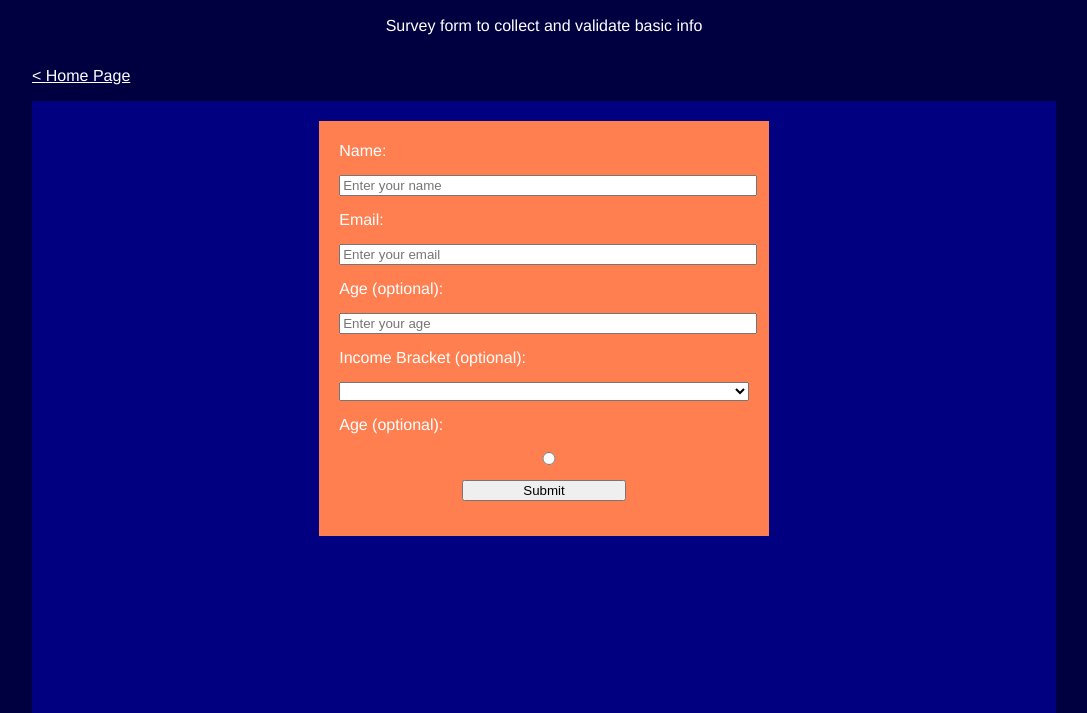
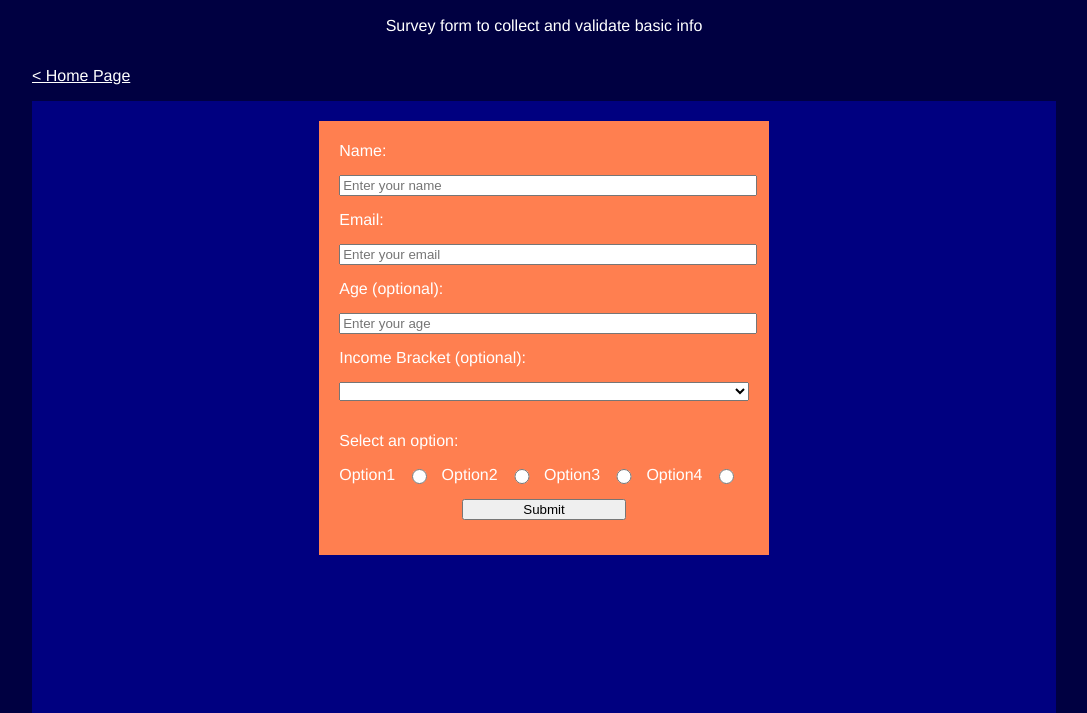
Before and after one commit to koray-eren/FCC-survey-form, a plain HTML site: page index.html in a window 1280 px wide. Shown: the part 87-800 px from the top of the page, without its empty margins (96-1183 px from the left). Drawn offline with Linux system fonts and the light colour scheme.

Commit message:
added form options and styling

```diff
--- a/index.html
+++ b/index.html
@@ -34,7 +34,7 @@ input{
     align-self: center;
     margin-top: 2%;
 }
-label, input, select {
+label:not(#radio-label), input, select {
     display: block;
     margin-bottom: 15px;
 }
@@ -44,7 +44,7 @@ input:not([type=submit]){
 input[type=submit]{
     align-self: center;
 }
-label{
+label:not(#radio-label){
     align-self: flex-start;
 }
 #form-container{
@@ -55,6 +55,14 @@ label{
     align-self: center;
     flex-direction: column;
     justify-content: flex-start;
+}
+#radio-div{
+    display: flex;
+    flex-direction: row;
+    justify-content: center;
+}
+#radio-heading{
+    align-self: flex-start;
 }
 
 </style>
@@ -87,9 +95,17 @@ label{
                     <option value="More than $100,000">More than $100,000</option>
                 </select>
 
-                <label for="radio" id="radio-label">Age (optional):</label>
-                <input type="radio" id="radio">
-
+                <p id="radio-heading">Select an option:</p>
+                <div id="radio-div">
+                    <label for="radio1">Option1</label>
+                    <input type="radio" id="radio1" name="radio" value="Option1">
+                    <label for="radio2">Option2</label>
+                    <input type="radio" id="radio2" name="radio" value="Option2">
+                    <label for="radio3">Option3</label>
+                    <input type="radio" id="radio3" name="radio" value="Option3">
+                    <label for="radio4">Option4</label>
+                    <input type="radio" id="radio4" name="radio" value="Option4">
+                </div>
 
                 <input type="submit" value="Submit">
             </form>
```
